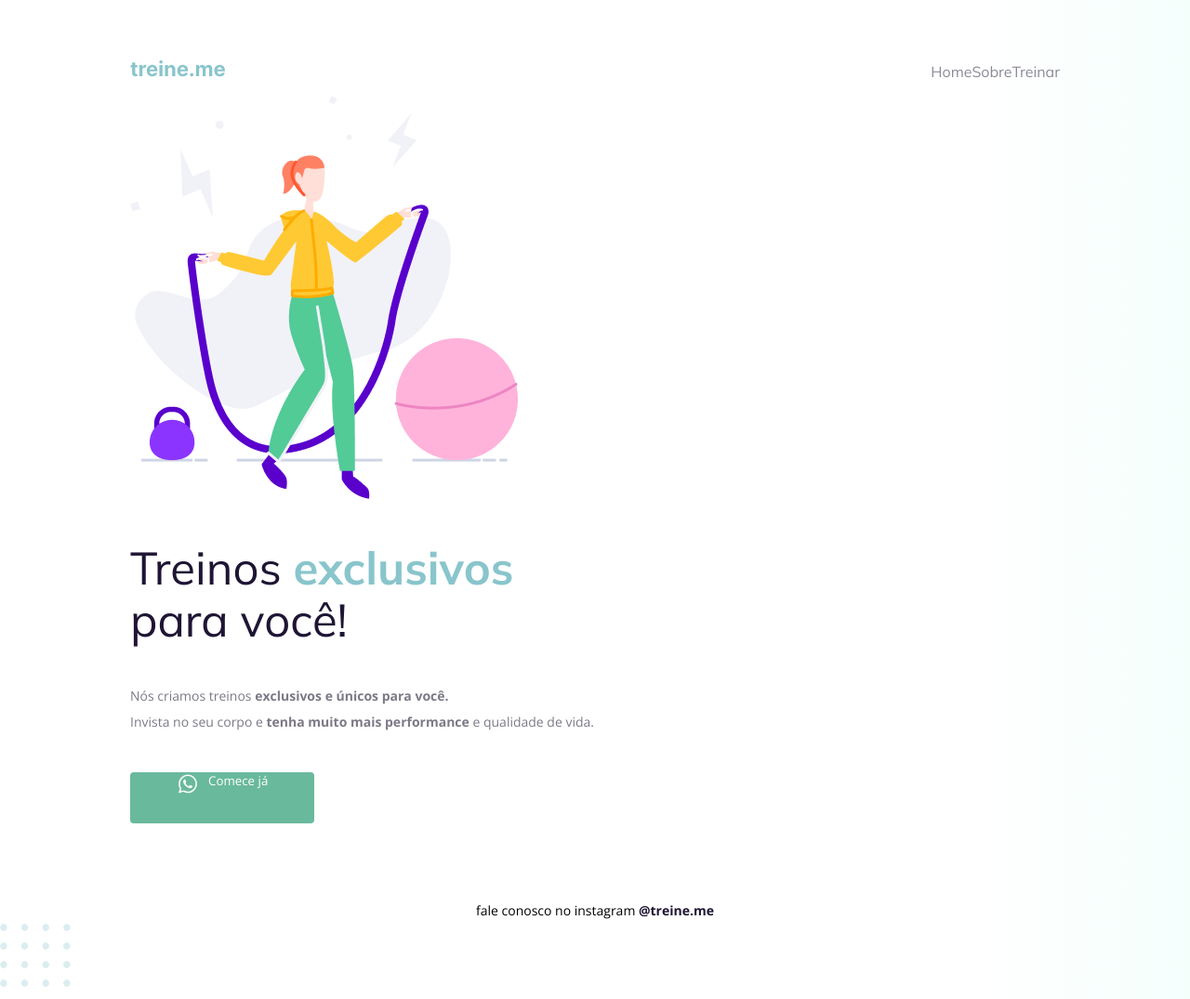
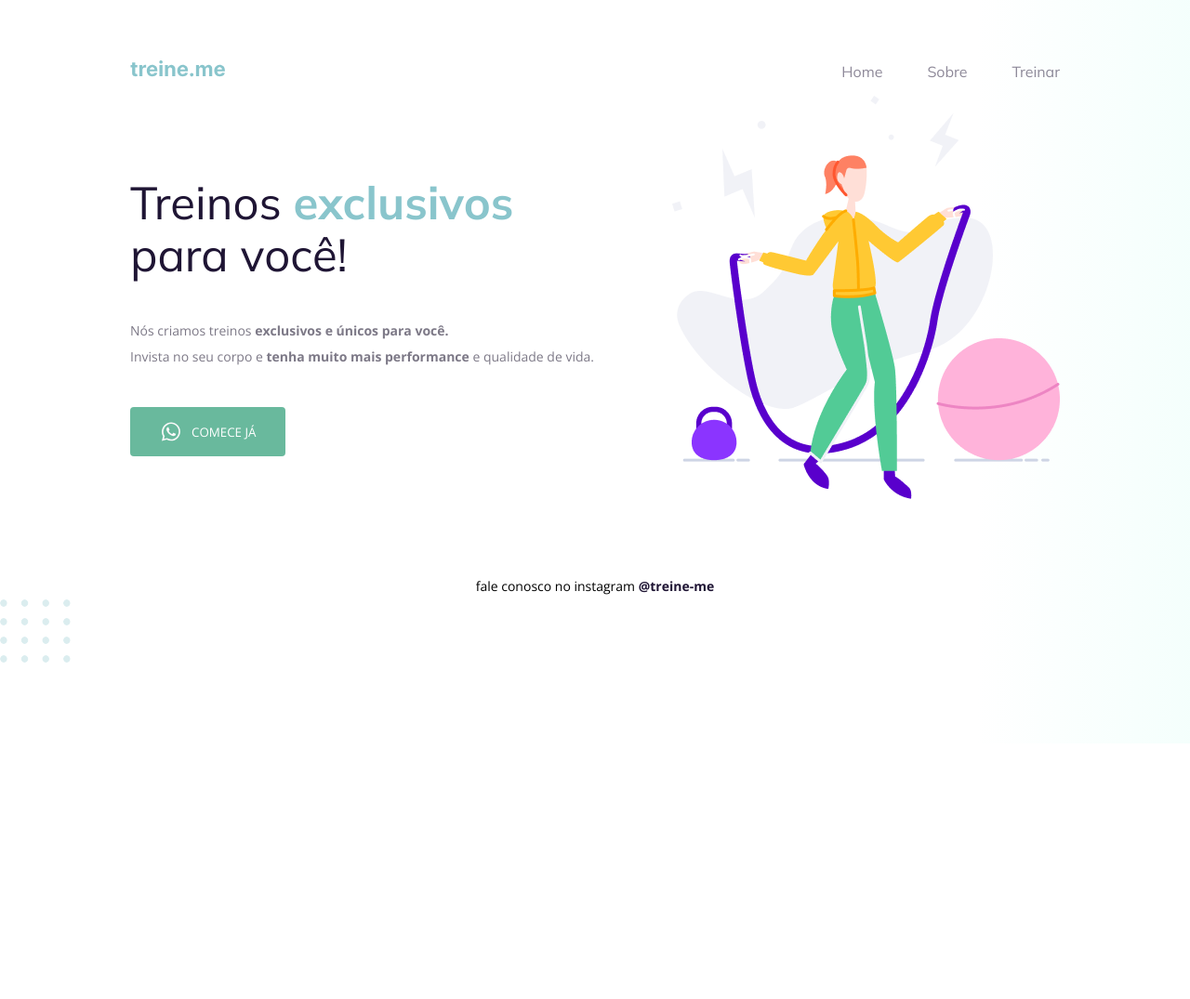
Before and after one commit to Roberto-frontend-developer/treine-me, a plain HTML site: page index.html in a window 1280 px wide. Shown: the whole page at 93% size. After the commit the page ends 800 px from the top, so only its background shows below. Drawn offline with nearby package versions, Linux system fonts and the light colour scheme.

Commit message:
corrigindo bugs

```diff
--- a/index.html
+++ b/index.html
@@ -26,8 +26,6 @@
           </ul>
       </nav>
 
-      <img src="images/img.png" alt="Desenho de uma mulher pulando corta numa academia.">
-
       <main>
           <section>
             <h1>Treinos <span>exclusivos</span> para você!</h1>
@@ -45,14 +43,21 @@
 
           </section>
 
+          <img src="images/img.png" alt="Desenho de uma mulher pulando corta numa academia.">
+
       </main>
 
       <footer>
-          fale conosco no instagram <a href="https://instagram.com/treineme" target="_blank">@treine.me</a>
+       fale conosco no instagram
+       <a href="http://www.instagram.com">@treine-me</a>
+
       </footer>
+
     </div>
+    <img id="balls" src="images/balls.svg"
+      alt="Bolinhas decorativas verdes no canto inferior direito da página.">
 
-    <img id="balls" src="images/balls.svg" alt="Bolinhas decorativas verdes no canto inferior direito da página.">
+
 
   </body>
 </html>
--- a/style.css
+++ b/style.css
@@ -12,27 +12,35 @@ body {
     width: 1000px;
     margin: 0 auto;
     padding-top: 65px;
+
+
   }
 
   nav {
     display: flex;
     justify-content: space-between;
     align-items: center;
-    gap: 48px;
+
 
     margin-bottom: 15px;
   }
 
   ul {
     display: flex;
+    gap: 48px;
     list-style: none;
     margin: 0;
     padding: 0;
+
   }
 
   a {
     color: #1f1534;
     text-decoration: none;
+
+
+
+
   }
 
   ul li a {
@@ -44,9 +52,14 @@ body {
     opacity: 1;
   }
 
-  h1,
-  ul {
+  h1,ul {
     font-family: "Mulish", sans-serif;
+  }
+
+  main {
+    display: flex;
+    align-items: center;
+    justify-content: space-between;
   }
 
   h1 {
@@ -72,19 +85,22 @@ body {
     margin: 40px 0;
   }
 
-  button {
+  button  {
     color: white;
     font-family: "Open Sans", sans-serif;
+    text-transform: uppercase;
 
     background: #69B99D;
     border: 0;
-    padding: 0 50px 30px;
+    border-radius: 4px;
+    padding: 14px 32px ;
 
     display: flex;
+    align-items: center;
     justify-content: space-between;
     gap: 10px;
 
-    border-radius: 4px;
+
 
     cursor: pointer;
   }
```
